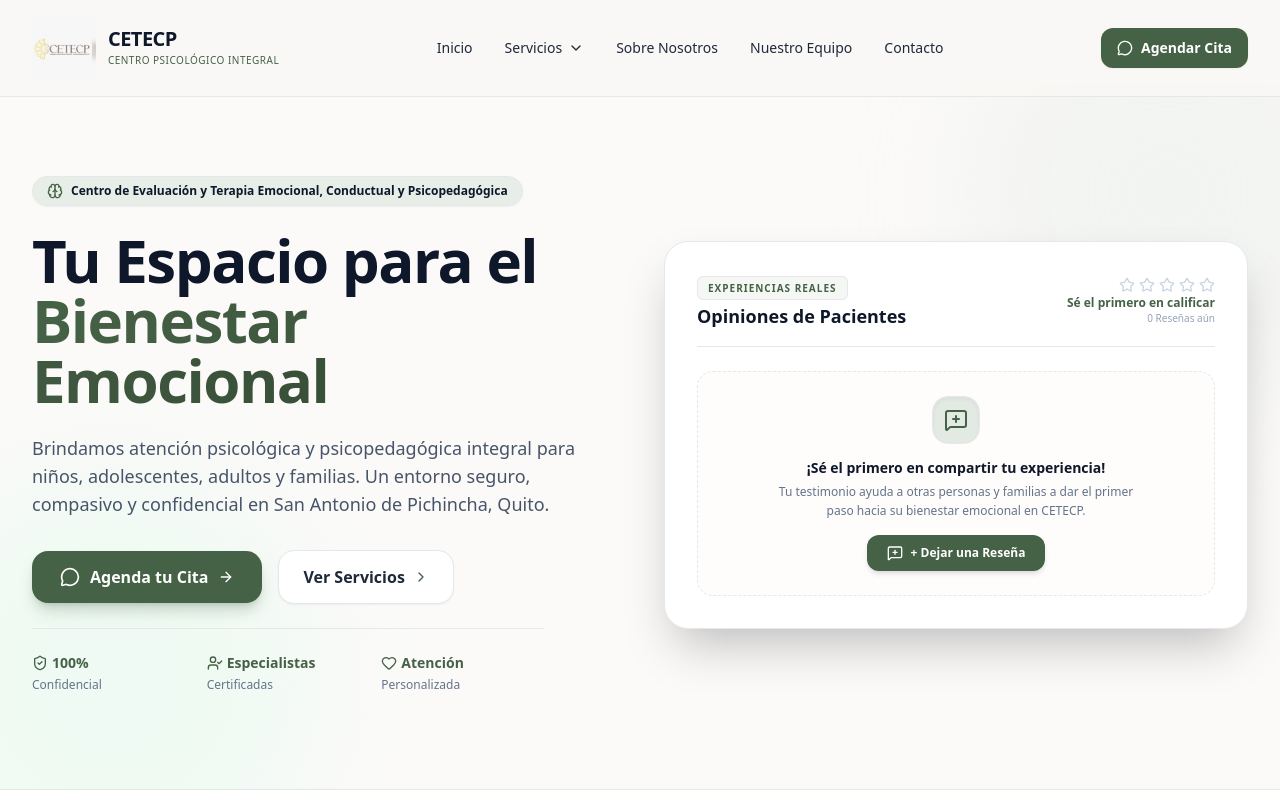
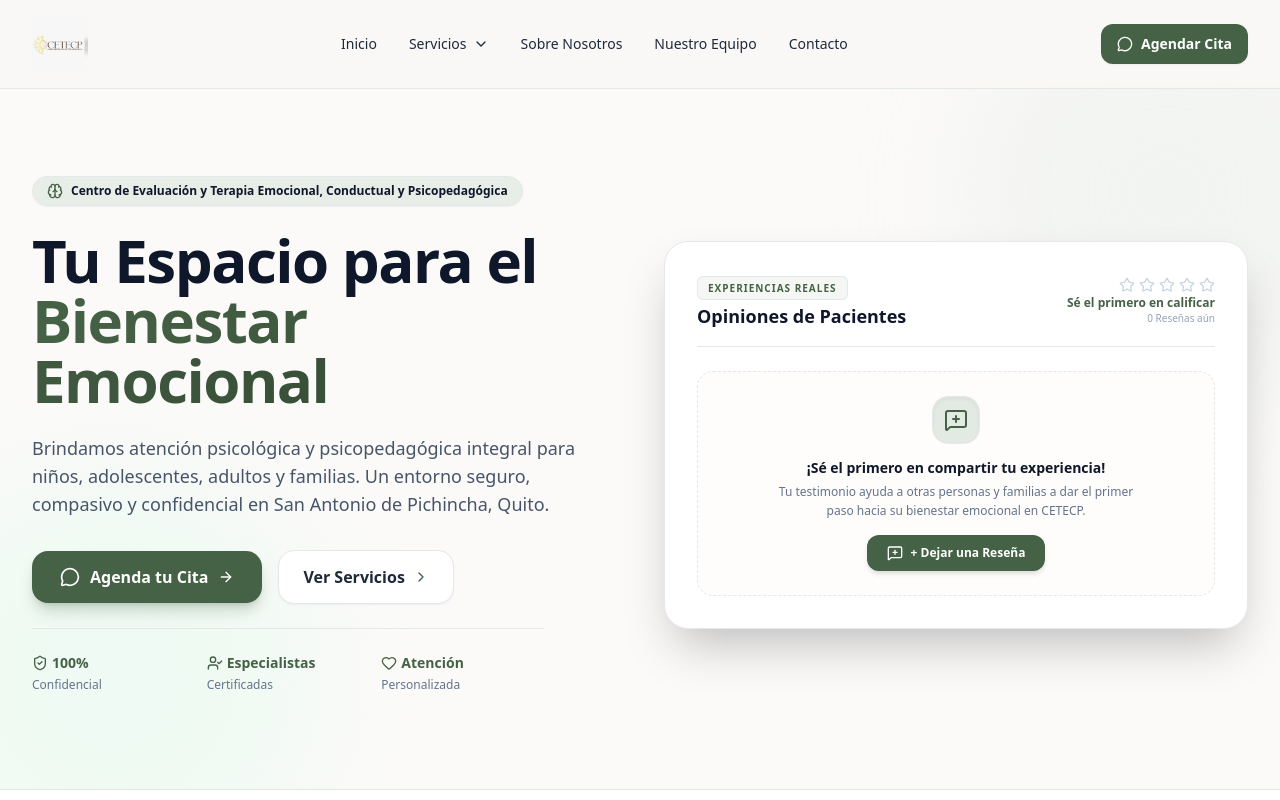
Before and after one commit to carlosulcuango/Cetecp, a React (Vite) app: page / in a window 1280 px wide. Shown: the top 800 px of the page. Built offline with nearby package versions, Linux system fonts and the light colour scheme.

Commit message:
Actualizacion de imagen de logo y aumento de tamano en Navbar

```diff
--- a/src/components/Navbar.tsx
+++ b/src/components/Navbar.tsx
@@ -106,21 +106,13 @@ export const Navbar: React.FC<NavbarProps> = ({ onSelectServiceCategory, onOpenW
               setServicesDropdownOpen(false);
               window.scrollTo({ top: 0, behavior: 'smooth' });
             }}
-            className="flex items-center gap-3 group focus:outline-none"
+            className="flex items-center group focus:outline-none"
           >
             <img
               src="/images/logo.jpeg"
               alt={CETECP_INFO.fullName}
-              className="h-14 md:h-16 w-auto object-contain group-hover:scale-105 transition-transform"
+              className="h-12 md:h-14 w-auto object-contain group-hover:scale-105 transition-transform"
             />
-            <div className="flex flex-col">
-              <span className="font-bold text-xl tracking-tight text-slateCustom-900 leading-none">
-                {CETECP_INFO.name}
-              </span>
-              <span className="text-[10px] font-medium text-sage-600 tracking-wider uppercase mt-1">
-                Centro Psicológico Integral
-              </span>
-            </div>
           </Link>
 
           {/* Desktop Navigation */}
```
